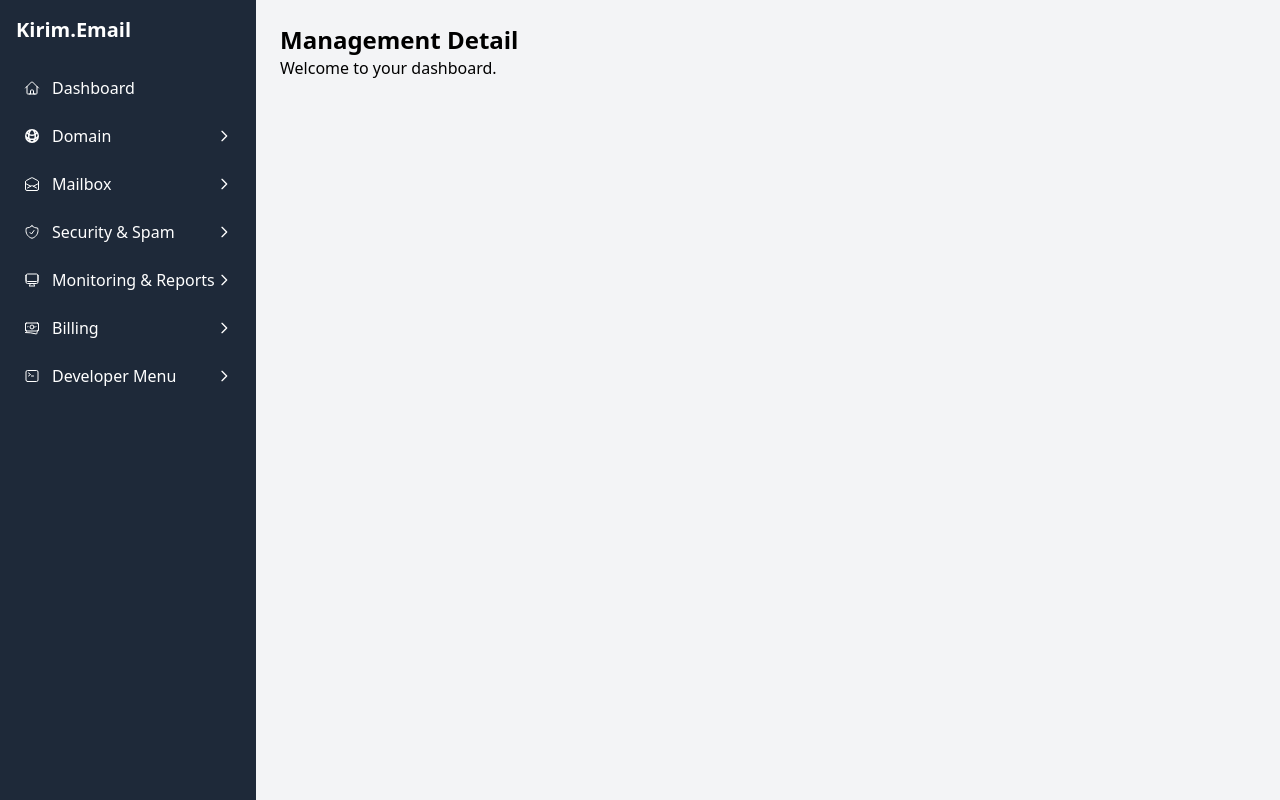
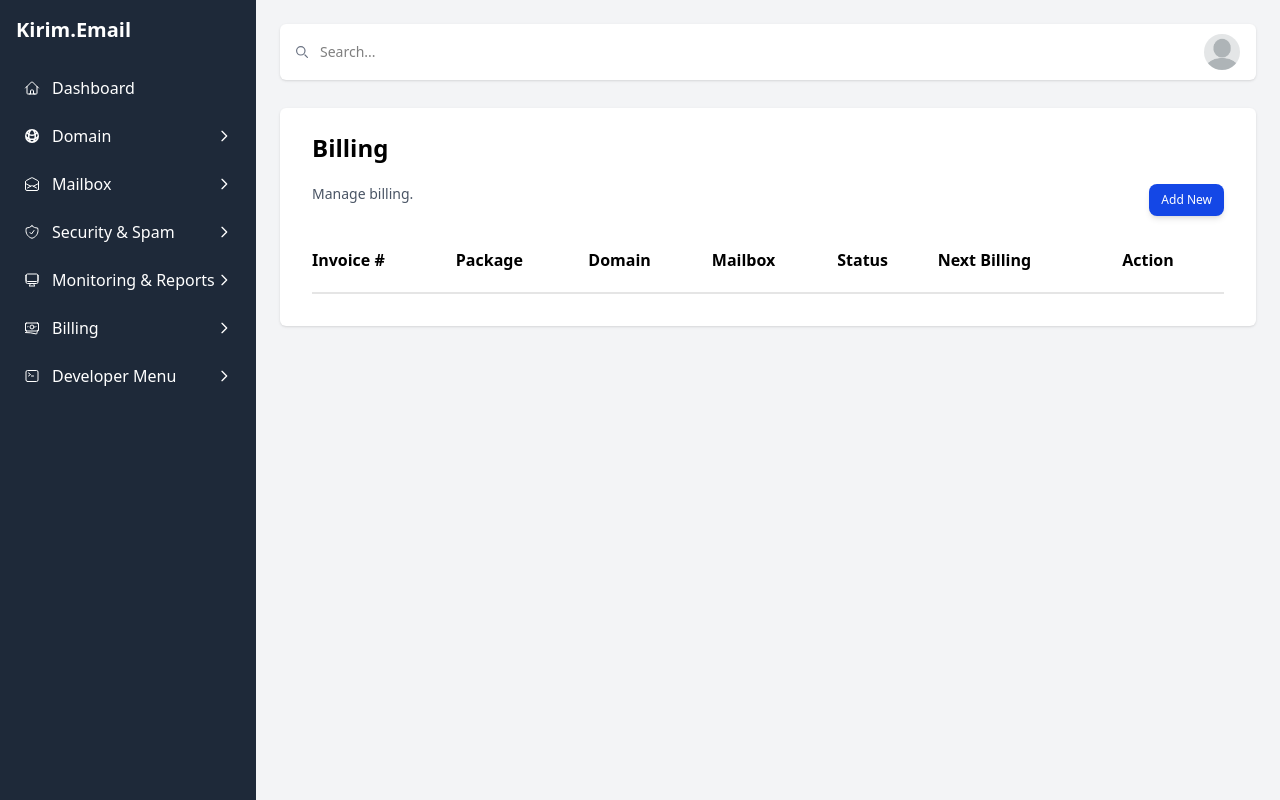
Before and after one commit to moonlynnmelodies/kirim.email-dashboard, a React (Vite) app: page /billing/management/1 in a window 1280 px wide. Built offline with nearby package versions, Linux system fonts and the light colour scheme.

Commit message:
added dropdowns components, and billing management and invoice

```diff
--- a/package.json
+++ b/package.json
@@ -10,6 +10,7 @@
     "preview": "vite preview"
   },
   "dependencies": {
+    "@heroicons/react": "^2.2.0",
     "@tailwindcss/vite": "^4.1.13",
     "react": "^19.1.1",
     "react-dom": "^19.1.1",
--- /dev/null
+++ b/src/components/Dropdown.tsx
@@ -0,0 +1,56 @@
+import { useState } from "react";
+import type { ReactNode } from "react";
+
+
+interface DropdownProps {
+  children: ReactNode;
+  className?: string;
+}
+
+interface DropdownButtonProps {
+  children: ReactNode;
+  onClick?: () => void;
+}
+
+interface DropdownMenuProps {
+  children: ReactNode;
+}
+
+interface DropdownItemProps {
+  children: ReactNode;
+  onClick?: () => void;
+}
+
+export const Dropdown: React.FC<DropdownProps> = ({ children, className }) => {
+  return <div className={`relative w-full ${className}`}>{children}</div>;
+};
+
+export const DropdownButton: React.FC<DropdownButtonProps> = ({ children, onClick }) => {
+  return (
+    <button
+      onClick={onClick}
+      className="w-full flex justify-between items-center  rounded hover:bg-gray-100 hover:border border-blue-500 px-4 py-2 text-left"
+    >
+      {children}
+    </button>
+  );
+};
+
+export const DropdownMenu: React.FC<DropdownMenuProps> = ({ children }) => {
+  return (
+    <div className="absolute left-0 w-full mt-1 bg-white border rounded shadow-lg z-50">
+      {children}
+    </div>
+  );
+};
+
+export const DropdownItem: React.FC<DropdownItemProps> = ({ children, onClick }) => {
+  return (
+    <div
+      onClick={onClick}
+      className="px-4 py-2 hover:bg-gray-100 cursor-pointer"
+    >
+      {children}
+    </div>
+  );
+};
--- /dev/null
+++ b/src/components/DropdownSearch.tsx
@@ -0,0 +1,84 @@
+// // components/DropdownSearch.tsx
+// import { useState } from "react";
+// import type { ReactNode } from "react";
+// import { ChevronDownIcon } from '@heroicons/react/24/solid';
+// import { useRef, useEffect } from "react";
+
+
+// components/DropdownSearch.tsx
+import { useState, useRef, useEffect } from "react";
+import { ChevronDownIcon, ChevronUpIcon } from '@heroicons/react/24/solid';
+
+interface DropdownSearchProps {
+  options: string[];
+  placeholder?: string;
+  onSelect: (value: string) => void;
+}
+
+const DropdownSearch: React.FC<DropdownSearchProps> = ({ options, placeholder = "Select", onSelect }) => {
+  const [isOpen, setIsOpen] = useState(false);
+  const [searchTerm, setSearchTerm] = useState("");
+  const ref = useRef<HTMLDivElement>(null);
+
+  const filteredOptions = options.filter(opt =>
+    opt.toLowerCase().includes(searchTerm.toLowerCase())
+  );
+
+  const handleSelect = (value: string) => {
+    setSearchTerm(value);
+    onSelect(value);
+    setIsOpen(false);
+  };
+
+  // Close dropdown when clicking outside
+  useEffect(() => {
+    const handleClickOutside = (event: MouseEvent) => {
+      if (ref.current && !ref.current.contains(event.target as Node)) {
+        setIsOpen(false);
+      }
+    };
+    document.addEventListener("mousedown", handleClickOutside);
+    return () => document.removeEventListener("mousedown", handleClickOutside);
+  }, []);
+
+  return (
+    <div className="relative w-full" ref={ref}>
+      <div
+        className="w-full border rounded flex items-center px-4 py-2 cursor-pointer bg-white"
+        onClick={() => setIsOpen(!isOpen)}
+      >
+        <input
+          type="text"
+          className="flex-1 focus:outline-none"
+          placeholder={placeholder}
+          value={searchTerm}
+          onChange={(e) => {
+            setSearchTerm(e.target.value);
+            setIsOpen(true);
+          }}
+        />
+        {isOpen ? (
+          <ChevronDownIcon className="w-4 h-4 ml-2" />
+        ) : (
+          <ChevronUpIcon className="w-4 h-4 ml-2" />
+        )}
+      </div>
+
+      {isOpen && filteredOptions.length > 0 && (
+        <div className="absolute left-0 w-full mt-1 bg-white border rounded shadow-lg z-50 max-h-60 overflow-auto">
+          {filteredOptions.map((opt, idx) => (
+            <div
+              key={idx}
+              className="px-4 py-2 hover:bg-gray-100 cursor-pointer"
+              onClick={() => handleSelect(opt)}
+            >
+              {opt}
+            </div>
+          ))}
+        </div>
+      )}
+    </div>
+  );
+};
+
+export default DropdownSearch;
--- /dev/null
+++ b/src/data/sampleData.ts
@@ -0,0 +1,26 @@
+// src/data/billingList.ts
+export const sampleData = [
+    { id: 1,
+      organization: "PT. Evelyn",
+      package: "Business Plan",
+      domain: "1",
+      mailbox: "50/200",
+      status: "Paid",
+      nextBilling: "2026-01-31" },
+
+    { id: 2,
+      organization: "PT. Diva",
+      package: "Starter Plan",
+      domain: "1",
+      mailbox: "10/50",
+      status: "Unpaid",
+      nextBilling: "2025-06-15" },
+
+    // { id: 3,
+    //   organization: "PT. Diva",
+    //   package: "Starter Plan",
+    //   domain: "1",
+    //   mailbox: "10/50",
+    //   status: "Unpaid",
+    //   nextBilling: "2025-06-15" },
+  ];
--- a/src/pages/Billing/Invoice.tsx
+++ b/src/pages/Billing/Invoice.tsx
@@ -1,8 +1,17 @@
 import { Link } from "react-router-dom";
 import { useState } from "react";
 import Popup from "../../components/Popup";
+import { Dropdown, DropdownButton, DropdownItem, DropdownMenu } from '../../components/Dropdown';
+import DropdownSearch from "../../components/DropdownSearch";
+import { ChevronDownIcon } from '@heroicons/react/24/solid';
+import { sampleData } from "../../data/sampleData";
+
 
 const Invoice: React.FC = () => {
+  //dropdown
+  const [isDropdownOpen, setIsDropdownOpen] = useState(false);
+
+
   const [invoiceList, setInvoiceList] = useState([
     {
       id: 1,
@@ -67,6 +76,10 @@
     setIsOpen(false);
   };
 
+
+
+  // const [billingListState, setBillingListState] = useState(sampleData);
+
   return (
     <div>
       {/* Top search bar */}
@@ -98,6 +111,36 @@
           />
         </div>
       </div>
+
+      {/* Dropdown Filter Bar */}
+      <p className="mt-6 text-gray-500 text-sm"> Select Organization </p>
+      <div className="mt-1 bg-white rounded-md flex justify-start items-center h-10 shadow-sm">
+        <DropdownSearch
+          options={sampleData.map(b => b.organization)}
+          placeholder="Please choose an organization"
+          onSelect={(value) => {
+            console.log("Selected:", value);
+            // kalau mau update state dropdown lain bisa di sini
+            setIsDropdownOpen(false);
+          }}
+        />
+
+        {/* <Dropdown>
+          <DropdownButton onClick={() => setIsDropdownOpen(!isDropdownOpen)}>
+            Options
+            <ChevronDownIcon className="w-4 h-4 ml-2" />
+          </DropdownButton>
+          {isDropdownOpen && (
+            <DropdownMenu>
+              <DropdownItem onClick={() => console.log("View")}>View</DropdownItem>
+              <DropdownItem onClick={() => console.log("Edit")}>Edit</DropdownItem>
+              <DropdownItem onClick={() => console.log("Delete")}>Delete</DropdownItem>
+            </DropdownMenu>
+          )}
+        </Dropdown> */}
+      </div>
+
+
 
       {/* Invoice Table */}
       <div className="mt-7 bg-white p-4 rounded-md shadow-sm">
--- a/src/pages/Billing/ManagementDetail.tsx
+++ b/src/pages/Billing/ManagementDetail.tsx
@@ -1,8 +1,78 @@
 const ManagementDetail: React.FC = () => {
     return (
       <div>
-        <h1 className="text-2xl font-bold">Management Detail</h1>
-        <p>Welcome to your dashboard.</p>
+        {/* Top search bar */}
+      <div className="bg-white rounded-md flex justify-start items-center h-14 shadow-sm pl-4">
+        <svg
+          className="w-4 h-4 text-gray-500 pr-1"
+          xmlns="http://www.w3.org/2000/svg"
+          fill="none"
+          viewBox="0 0 20 20"
+        >
+          <path
+            stroke="currentColor"
+            strokeLinecap="round"
+            strokeLinejoin="round"
+            strokeWidth="2"
+            d="m19 19-4-4m0-7A7 7 0 1 1 1 8a7 7 0 0 1 14 0Z"
+          />
+        </svg>
+        <input
+          type="text"
+          placeholder="Search..."
+          className="max-w-sm w-full rounded-lg p-2 text-sm focus:outline-none focus:ring-0"
+        />
+        <div className="ml-auto mr-4">
+          <img
+            src="/src/assets/images/profile.png"
+            className="h-9 w-9 rounded-full object-cover cursor-pointer"
+            alt="Profile"
+          />
+        </div>
+      </div>
+
+
+      {/* /* Invoice Table */}
+      <div className="mt-7 bg-white p-4 rounded-md shadow-sm">
+        <table className="table-auto w-full border-separate border-spacing-y-2 px-4">
+          <thead>
+          <tr>
+              <td colSpan={8}>
+                <h1 className="text-2xl font-bold mb-5">Billing</h1>
+                <div className="flex justify-between mb-6">
+                  <p className="text-gray-600 text-sm">Manage billing.</p>
+                  <button
+                    // onClick={() => setIsOpen(true)}
+                    className="px-3 py-2 text-xs font-medium text-white bg-blue-700 rounded-lg shadow-md hover:bg-blue-800 hover:shadow-lg transition"
+                  >
+                    Add New
+                  </button>
+                </div>
+              </td>
+            </tr>
+
+
+            <tr className="text-left capitalize">
+              <th>Invoice #</th>
+              <th>Package</th>
+              <th>Domain</th>
+              <th>Mailbox</th>
+              <th>Status</th>
+              <th>Next Billing</th>
+              <th>Action</th>
+            </tr>
+
+            <tr>
+              <td colSpan={8}>
+                <hr className="h-0.5 border-0 bg-neutral-200 mt-3" />
+              </td>
+            </tr>
+            <tbody>
+
+            </tbody>
+          </thead>
+        </table>
+      </div>
       </div>
     );
   };
```
Also changed, not shown: 1 other file (tests, documents, lock files or other folders).
